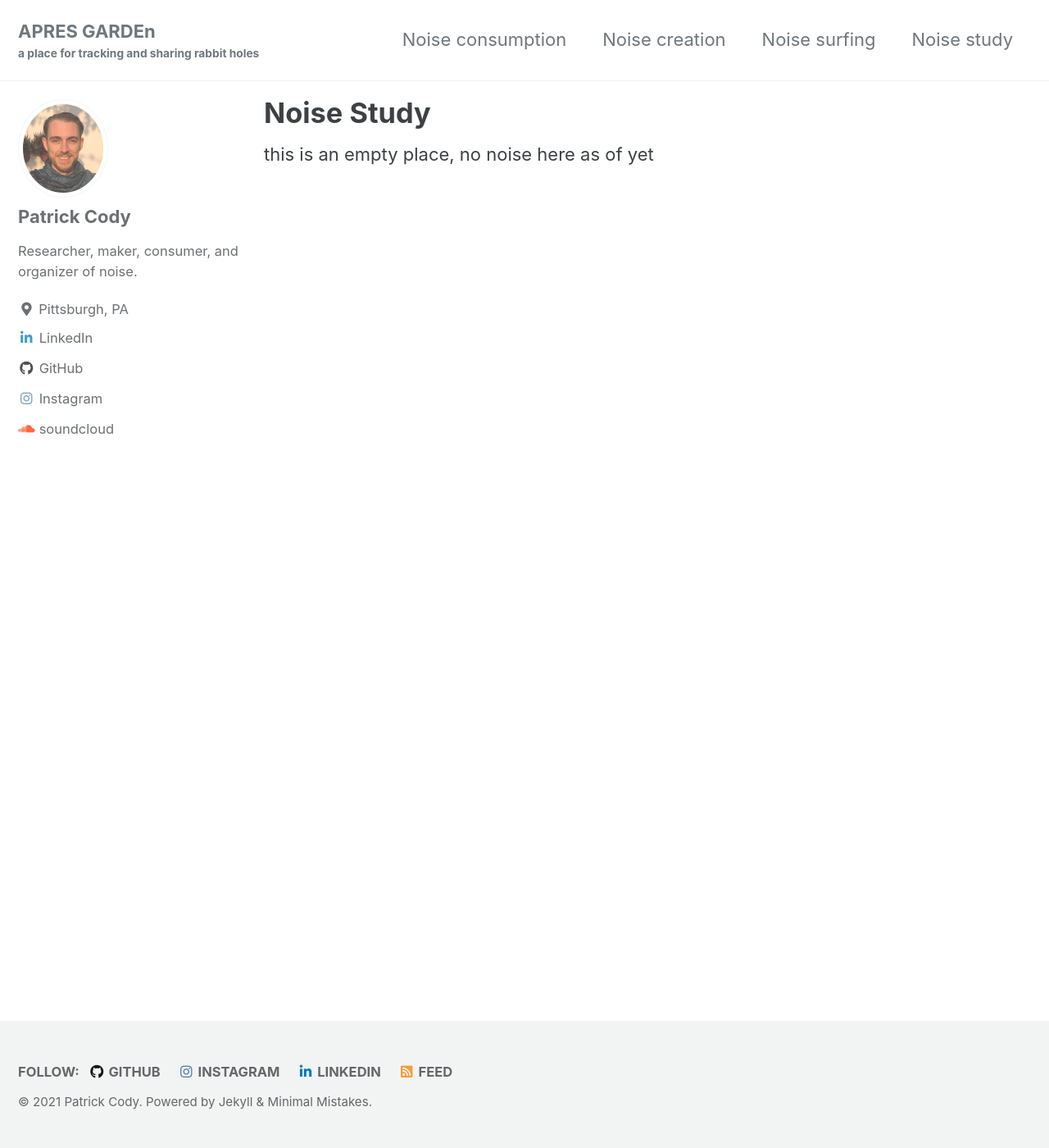
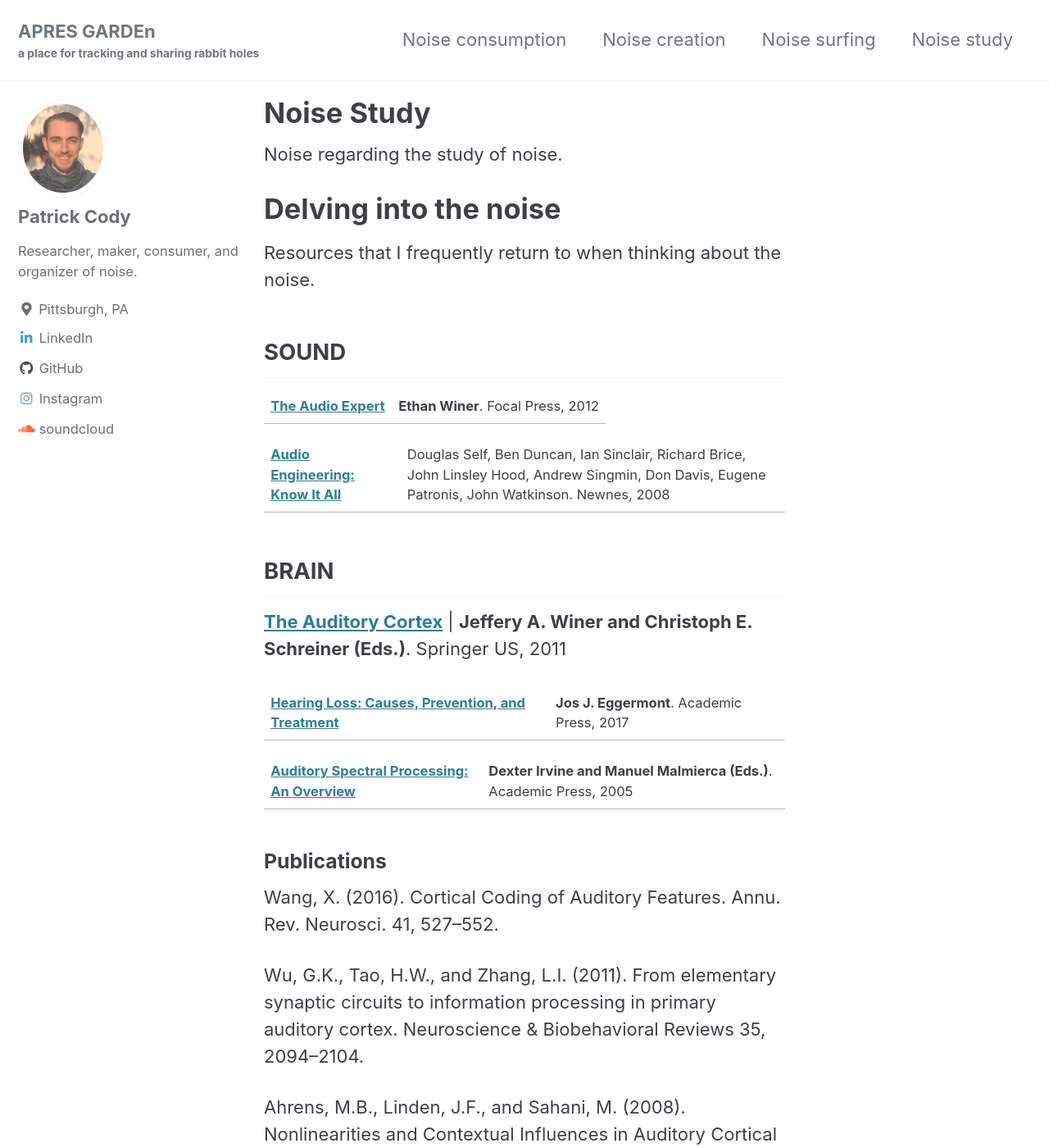
Before and after one commit to xiubert/xiubert.github.io, a Jekyll site: the page built from _pages/noiseStudy.md, in a window 1280 px wide and 1400 px high. Shown: the whole window at 82% size. Built offline with Jekyll 4.4.1, drawn with Linux system fonts in a browser that asks for light colours; cached includes are drawn as plain includes; some of the changed text lies outside the part shown.

Commit message:
noise study update

```diff
--- a/_pages/noiseStudy.md
+++ b/_pages/noiseStudy.md
@@ -3,4 +3,47 @@ permalink: /noiseStudy/
 title: "Noise Study"
 ---
 
-this is an empty place, no noise here as of yet
+Noise regarding the study of noise.
+
+# Delving into the noise
+
+Resources that I frequently return to when thinking about the noise.
+
+## SOUND
+
+**[The Audio Expert](https://www.sciencedirect.com/book/9780240821009/the-audio-expert)** | **Ethan Winer**. Focal Press, 2012
+
+**[Audio Engineering:  Know It All](https://www.elsevier.com/books/audio-engineering-know-it-all/self/978-1-85617-526-5)** | Douglas Self, Ben Duncan, Ian Sinclair, Richard Brice, John Linsley Hood, Andrew Singmin, Don Davis, Eugene Patronis, John Watkinson. Newnes, 2008
+
+
+
+## BRAIN
+**[The Auditory Cortex](//www.springer.com/us/book/9781441900739)** | **Jeffery A. Winer and Christoph E. Schreiner (Eds.)**. Springer US, 2011
+
+
+**[Hearing Loss:  Causes, Prevention, and Treatment](https://www.sciencedirect.com/book/9780128053980/hearing-loss)** | **Jos J. Eggermont**. Academic Press, 2017
+
+
+**[Auditory Spectral Processing:  An Overview](http://www.sciencedirect.com/science/article/pii/S0074774205700155)** | **Dexter Irvine and Manuel Malmierca (Eds.)**. Academic Press, 2005
+
+### Publications
+Wang, X. (2016). Cortical Coding of Auditory Features. Annu. Rev. Neurosci. 41, 527–552.
+
+Wu, G.K., Tao, H.W., and Zhang, L.I. (2011). From elementary synaptic circuits to information processing in primary auditory cortex. Neuroscience & Biobehavioral Reviews 35, 2094–2104.
+
+Ahrens, M.B., Linden, J.F., and Sahani, M. (2008). Nonlinearities and Contextual Influences in Auditory Cortical Responses Modeled with Multilinear Spectrotemporal Methods. J. Neurosci. 28, 1929–1942.
+
+
+
+
+## MATH
+
+**[Mathematics for the Nonmathematician](https://www.goodreads.com/book/show/281821.Mathematics_for_the_Nonmathematician)** | **Morris Kline**. Dover Books, 1985
+
+**[MATLAB for Neuroscientists:  2nd ed.](https://www.elsevier.com/books/matlab-for-neuroscientists/wallisch/978-0-12-383836-0)** | Pascal Wallisch Michael Lusignan Marc Benayoun Tanya Baker Adam Dickey Nicholas Hatsopoulos.  Academic Press, 2013
+
+## STATS
+
+**[All of Statistics](https://link.springer.com/book/10.1007/978-0-387-21736-9)** | **Larry Wasserman**. Springer, 2010
+
+**[Analysis of Neural Data](https://www.springer.com/gp/book/9781461496014)** | **Robert E. Kass, Uri Eden, Emery Brown**. Springer, 2014
```
